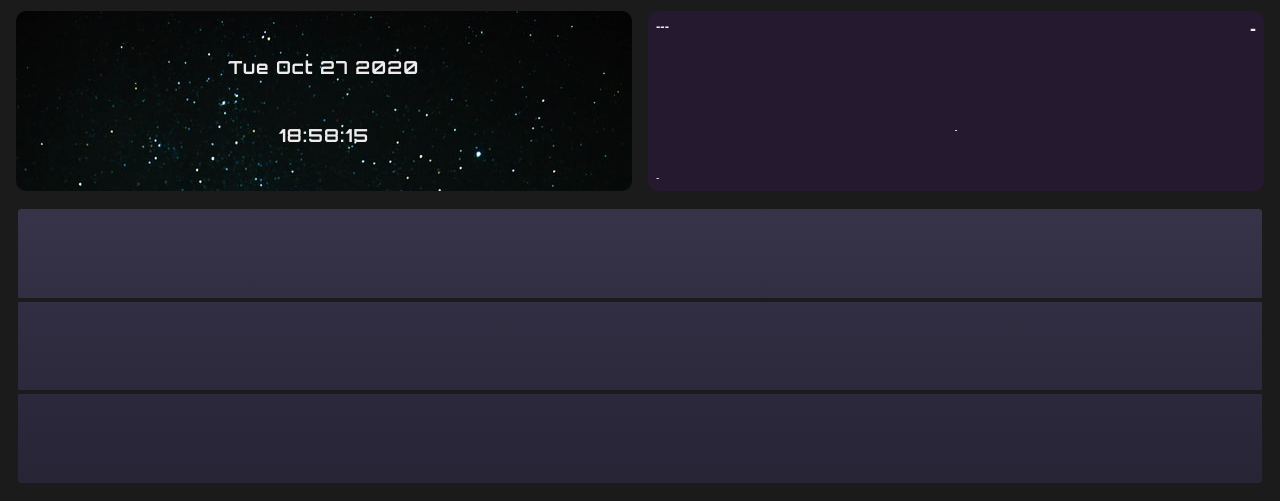
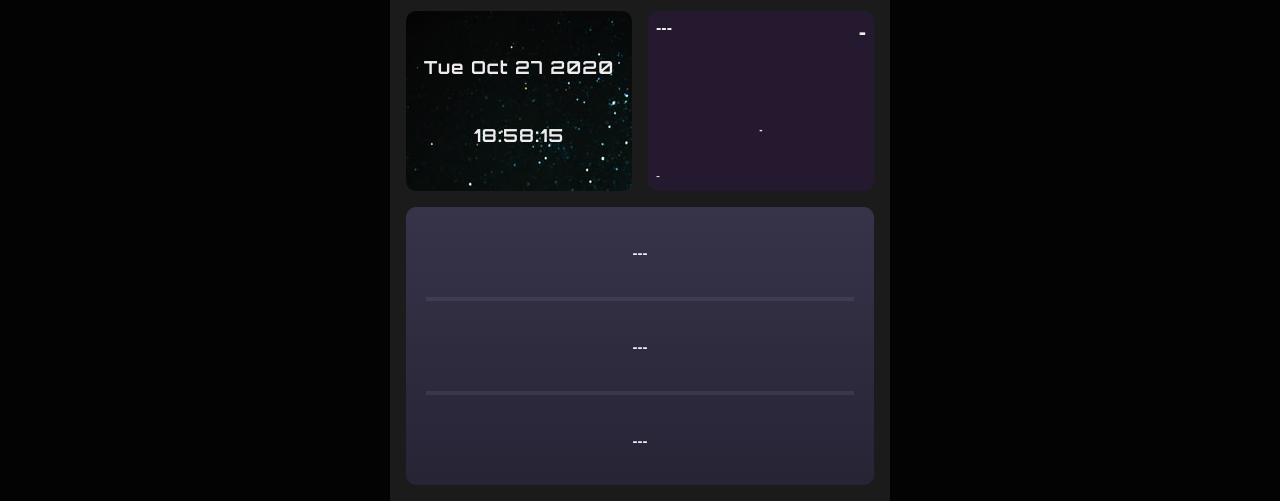
Before and after one commit to oliverthomas93/Dashboard, a plain HTML site: page index.html in a window 1280 px wide. Shown: the part 299-800 px from the top of the page. Drawn offline with Linux system fonts and the light colour scheme; no server answers.

Commit message:
Add files via upload

```diff
--- a/index.html
+++ b/index.html
@@ -10,7 +10,7 @@
 <body>
     <div class="app">
         <div id="welcome-message" class="widget wide">
-            <h1 id="greeting-message">Hello Oliver.</h1>
+            <h1 id="greeting-message"></h1>
         </div>
         <div id="welcome" class="widget wide">
 
@@ -36,9 +36,17 @@
             <p id="weather-wind"></p>
         </div>
         <div id="news" class="widget wide tall">
-            <div class="news-item"><h1 id="item1"></h1></div>
-            <div class="news-item"><h1 id="item2"></h1></div>
-            <div class="news-item"><h1 id="item3"></h1></div>
+            <div class="news-item">
+                <a id="item1-link" href="" target="_blank"><h1 id="item1">---</h1></a>
+            </div>
+            <div class="line"></div>
+            <div class="news-item">
+                <a id="item2-link" href="" target="_blank"><h1 id="item2">---</h1></a>
+            </div>
+            <div class="line"></div>
+            <div class="news-item">
+                <a id="item3-link" href="" target="_blank"><h1 id="item3">---</h1></a>
+            </div>
         </div>
     </div>
     <script src="main.js" type="text/javascript"></script>
--- a/main.js
+++ b/main.js
@@ -17,7 +17,6 @@ window.addEventListener('load', () => {
     };
 
     //Date and Time
-
     function dateTime() {
         let date = new Date();
         let h = date.getHours();
@@ -35,7 +34,9 @@ window.addEventListener('load', () => {
     //Quote Generator
     let liveQuote = document.querySelector('#quote');
     let liveAuthor = document.querySelector('#author');
-    fetch('https://quotes.rest/qod.json')
+    const apiQuote = 'https://quotes.rest/qod.json';
+
+    fetch(apiQuote)
     .then(response => {
         return response.json();
     })
@@ -55,20 +56,20 @@ window.addEventListener('load', () => {
     let weatherIcon = document.querySelector('#weather-icon');
     let feelsLike = document.querySelector('#feels-like');
     let wind = document.querySelector('#weather-wind')
-;
+
     let weatherDate = new Date();
         let hour = weatherDate.getHours();
     if (hour <=6 || hour >= 18) {
         weather.style.backgroundColor = 'rgb(36, 25, 46)';
     } else {
-        weather.style.backgroundColor = 'rgb(53, 181, 255)';
+        weather.style.backgroundColor = 'rgb(0, 120, 189)';
     };
 
     navigator.geolocation.getCurrentPosition(position => {
         long = position.coords.longitude;
         lat = position.coords.latitude;
-        const api = `https://api.openweathermap.org/data/2.5/weather?lat=${lat}&lon=${long}&units=metric&appid=b9d9898bab5284eed1f6817fefd38f63`;
-        fetch(api)
+        const apiWeather = `https://api.openweathermap.org/data/2.5/weather?lat=${lat}&lon=${long}&units=metric&appid=b9d9898bab5284eed1f6817fefd38f63`;
+        fetch(apiWeather)
         .then(response => {
             return response.json();
         })
@@ -100,4 +101,36 @@ window.addEventListener('load', () => {
             wind.textContent = `${windDirection} ${speed} m/s`;
         });
     });
+
+    //News
+    let item1 = document.querySelector('#item1');
+    let item2 = document.querySelector('#item2');
+    let item3 = document.querySelector('#item3');
+    let item1Link = document.querySelector('#item1-link');
+    let item2Link = document.querySelector('#item2-link');
+    let item3Link = document.querySelector('#item3-link');
+    const apiNews = `https://content.guardianapis.com/search?section=uk-news&order-by=newest&api-key=7f2c3fe6-a96e-4582-9b51-205c0159f541`;
+
+    fetch(apiNews)
+    .then(response => {
+        return response.json();
+    })
+    .then(data => {
+        console.log(data);
+        let webTitle1 = data.response.results[0].webTitle;
+        let webTitle2 = data.response.results[1].webTitle;
+        let webTitle3 = data.response.results[2].webTitle;
+        let webLink1 = data.response.results[0].webUrl;
+        let webLink2 = data.response.results[1].webUrl;
+        let webLink3 = data.response.results[2].webUrl;
+
+        item1.textContent = '"' + webTitle1 + '."';
+        item2.textContent = '"' + webTitle2 + '."';
+        item3.textContent = '"' + webTitle3 + '."';
+        item1Link.href = webLink1;
+        item2Link.href = webLink2;
+        item3Link.href = webLink3;
+    })
+
+
 });
--- a/style.css
+++ b/style.css
@@ -2,6 +2,14 @@
     margin: 0;
     padding: 0;
     box-sizing: border-box;
+}
+body {
+    width: 100vw;
+    height: 100vh;
+    display: flex;
+    justify-content: center;
+    align-items: center;
+    background-color: rgb(3, 3, 3);
 }
 .app {
     display: grid;
@@ -9,6 +17,8 @@
     grid-template-rows: repeat(8, 1fr);
     width: 100vw;
     height: 100vh;
+    max-width: 500px;
+    max-height: 860px;
     background: rgb(27, 27, 27);
     padding: 8px;
 }
@@ -83,41 +93,56 @@
     position: absolute;
 }
 #weather-location {
-    font-size: 13px;
+    font-size: 16px;
     top: 8px;
     left: 8px;
 }
 #weather-temp {
-    font-size: 18px;
+    font-size: 22px;
     top: 8px;
     right: 8px;
 }
 #weather-summary {
     position: relative;
     bottom: 12px;
-    font-size: 8px;
+    font-size: 10px;
     text-transform: uppercase;
 }
 #weather-feels-like {
-    font-size: 8px;
     left: 8px;
     bottom: 18px;
 }
 #feels-like {
-    font-size: 10px;
+    font-size: 12px;
     left: 8px;
     bottom: 8px;
 }
 #weather-wind {
-    font-size: 10px;
+    font-size: 13px;
     right: 8px;
     bottom: 8px;
 }
 #news {
     background: linear-gradient(rgb(55, 51, 73), rgb(39, 36, 54));
+    color: rgb(238, 236, 236);
     display: flex;
+    font-family: sans-serif;
 }
 .news-item {
-    border: 2px rgb(27, 27, 27) solid;
+    display: flex;
+    justify-content: center;
+    align-items: center;
     height: 100%;
+    margin: 10px;
 }
+.news-item h1 {
+    font-size: 15px;
+}
+.news-item a {
+    text-decoration: none;
+    color: inherit;
+}
+.line {
+    border: 2px solid rgba(253, 253, 253, 0.068);
+    margin: 0 20px 0 20px;
+}
```
